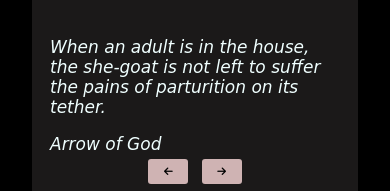
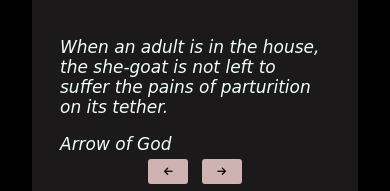
Before and after one commit to CourageEkata/random-proverbs, a plain HTML site: page Random proverbs/index.html in a window 390 px wide. Shown: the part 625-816 px from the top of the page. Drawn offline with Linux system fonts and the light colour scheme; a web font is replaced by a local one.

Commit message:
Update index.css

```diff
--- a/Random proverbs/index.css
+++ b/Random proverbs/index.css
@@ -208,7 +208,7 @@ footer .social-links {
     font-size: 1.7rem;
     margin-top: 10px;
     font-style: italic;
-    padding: 0px 55px;
+    padding: 0px 65px;
   }
     .surprise-btn {
       height: auto;
```
